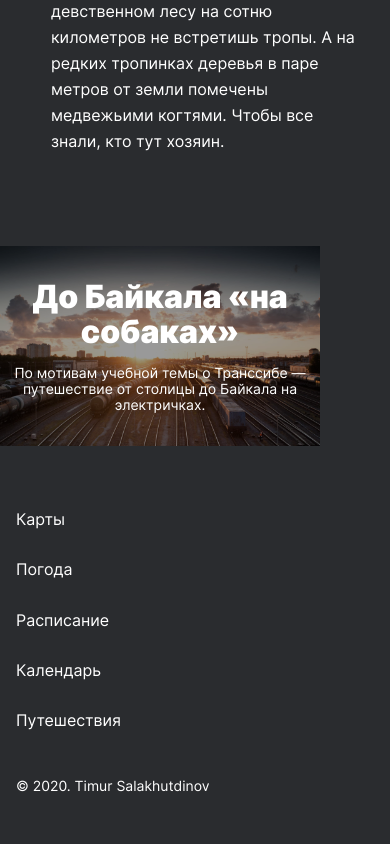
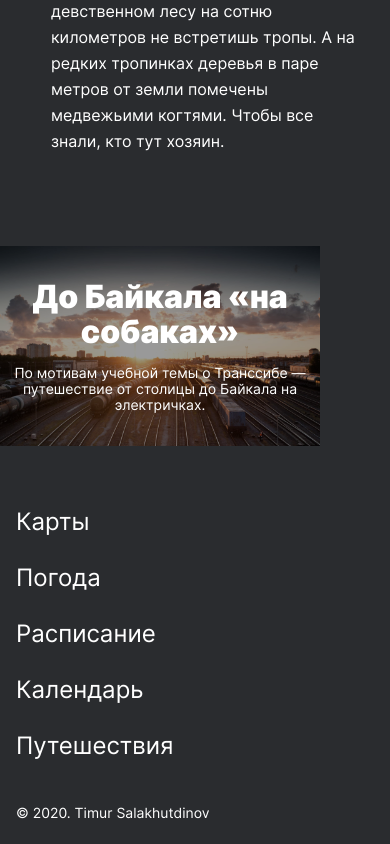
Before and after one commit to timuritodev/russian-travel, a plain HTML site: page index.html in a window 390 px wide. Shown: the part 9136-9980 px from the top of the page. Before the commit the page ends 9954 px from the top, so only its background shows below. Drawn offline with Linux system fonts and the light colour scheme.

Commit message:
footer 3

```diff
--- a/blocks/footer/__copyright/footer__copyright.css
+++ b/blocks/footer/__copyright/footer__copyright.css
@@ -16,5 +16,7 @@
 @media screen and ( max-width:767px) {
     .footer__copyright {
         margin: 48px 0 24px 0;
+        font-size: 14px;
+        line-height: 14px;
     }
 }
--- a/blocks/footer/__link/footer__link.css
+++ b/blocks/footer/__link/footer__link.css
@@ -12,3 +12,10 @@
 .footer__link:hover {
     opacity: 0.4;
 }
+
+@media screen and ( max-width:767px) {
+    .footer__link {
+        font-size: 24px;
+        line-height: 24px;
+    }
+}
```
